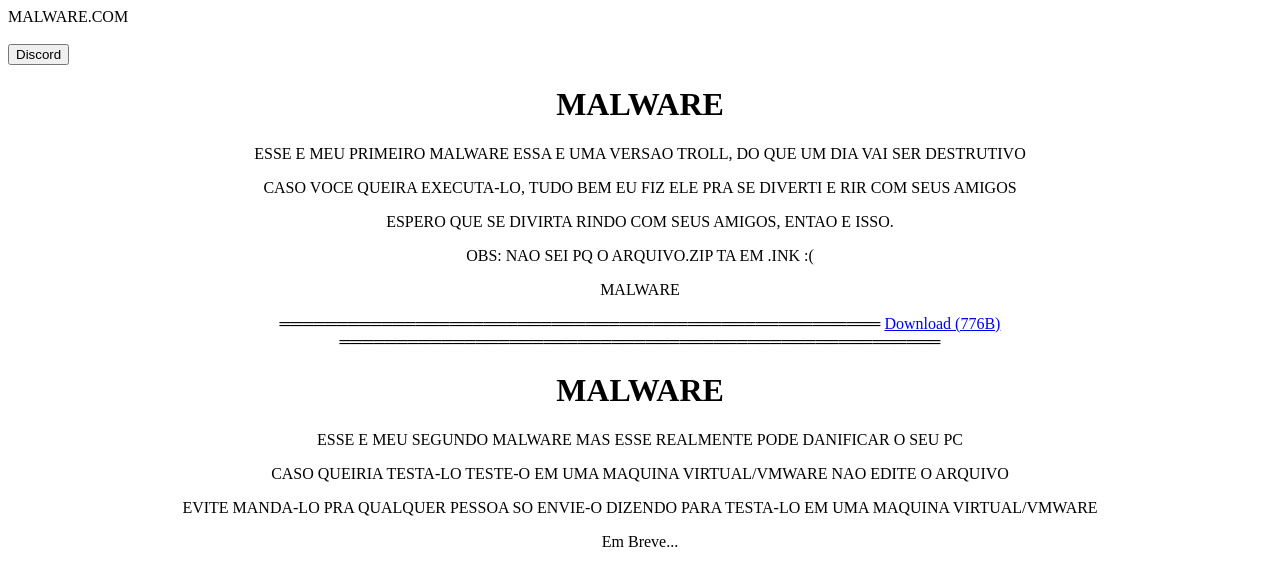
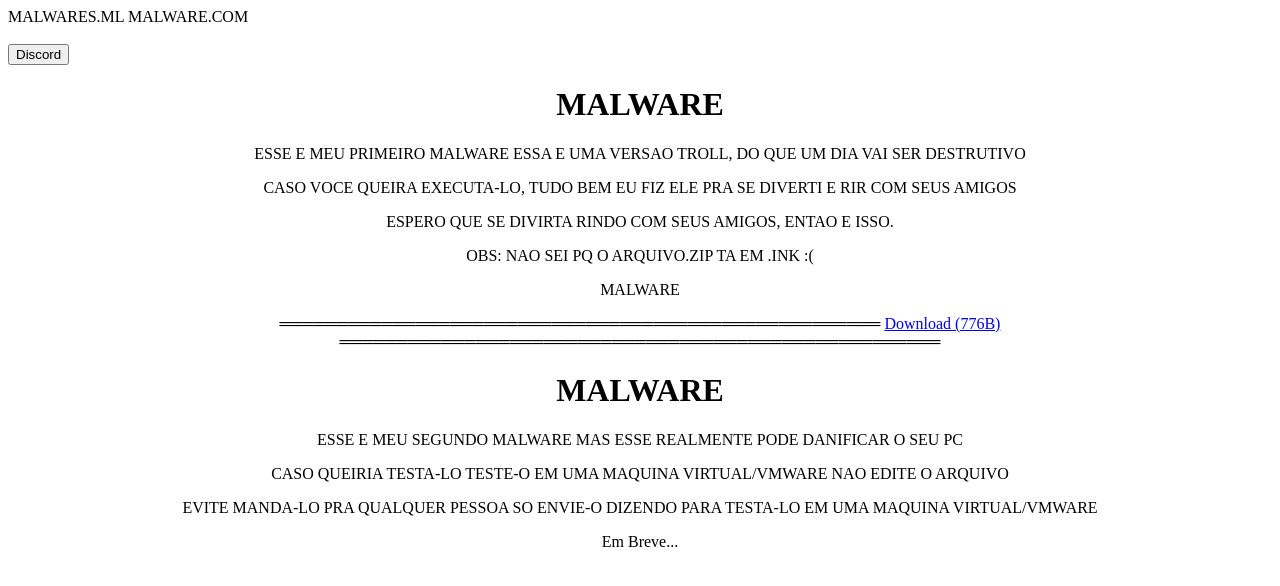
Before and after one commit to juniormaia3489/juniormaia3489, a plain HTML site: page index.html in a window 1280 px wide. Drawn offline with Linux system fonts and the light colour scheme.

Commit message:
Update index.html

```diff
--- a/index.html
+++ b/index.html
@@ -1,5 +1,5 @@
 <!DOCTYPE html>
-
+<name>MALWARES.ML</name>
 <caveira.malware>MALWARE.COM</caveira.malware><br></br>
 <a href="https://discord.gg/EpNhF6kkAJ">
     <input type="button" value="Discord"></input>
```
